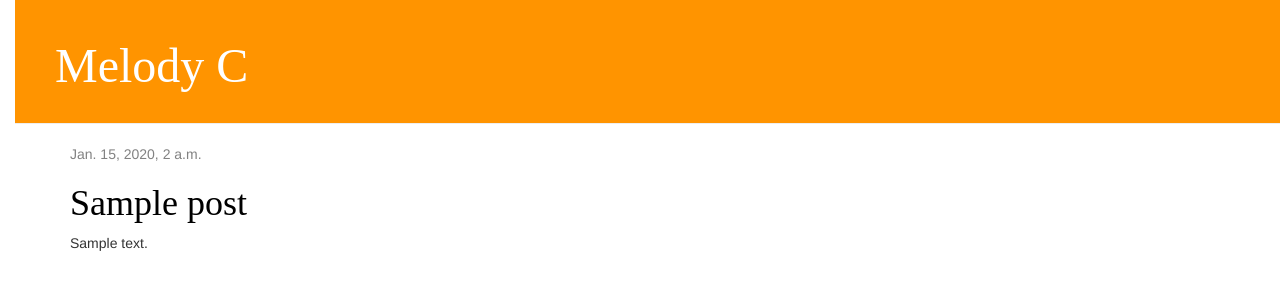
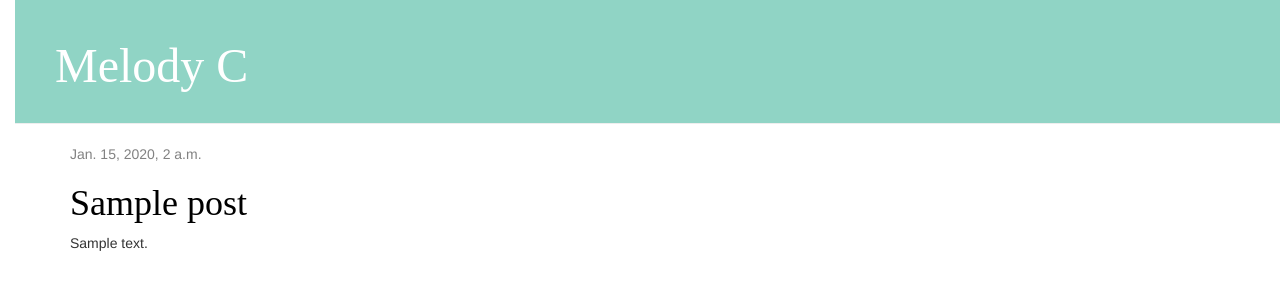
Before and after one commit to DelilahM/my-first-blog, a Django app: template blog/templates/blog/post_list.html in a window 1280 px wide. Shown: the top 300 px of the page. Run offline with Django 3.2, Linux system fonts and the light colour scheme; the template is opened without the code that fills it: values that come from a table or form of the project are taken from there, others are empty; tables that the repository leaves empty hold one stand-in row (values such as "Sample post"); some libraries are stand-ins or nearby versions; some web fonts are replaced.

```diff
--- a/blog/static/css/blog.css
+++ b/blog/static/css/blog.css
@@ -8,7 +8,7 @@ body {
 }
 
 .page-header {
-    background-color: #ff9400;
+    background-color: #90D4C5;
     margin-top: 0;
     padding: 20px 20px 20px 40px;
 }
```
